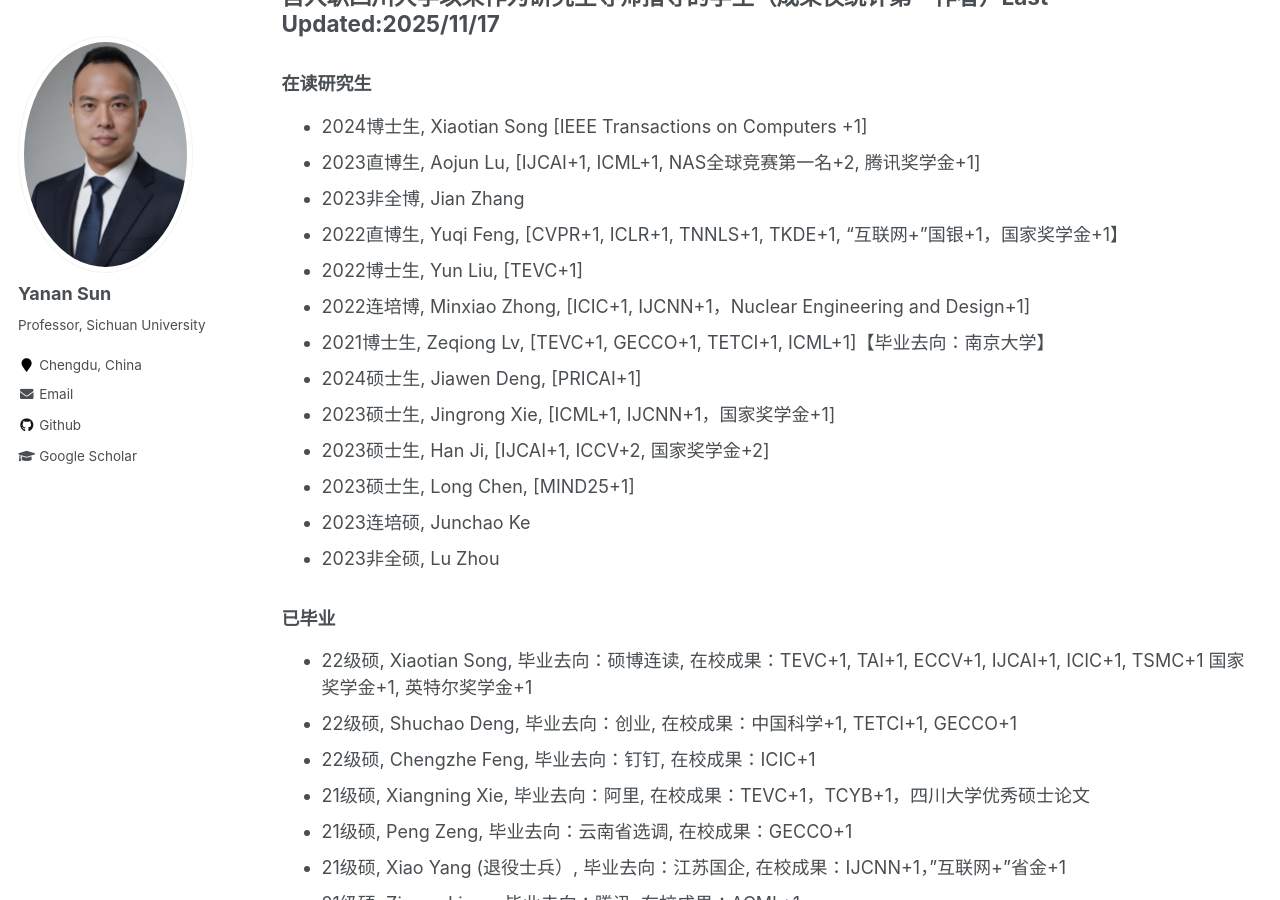
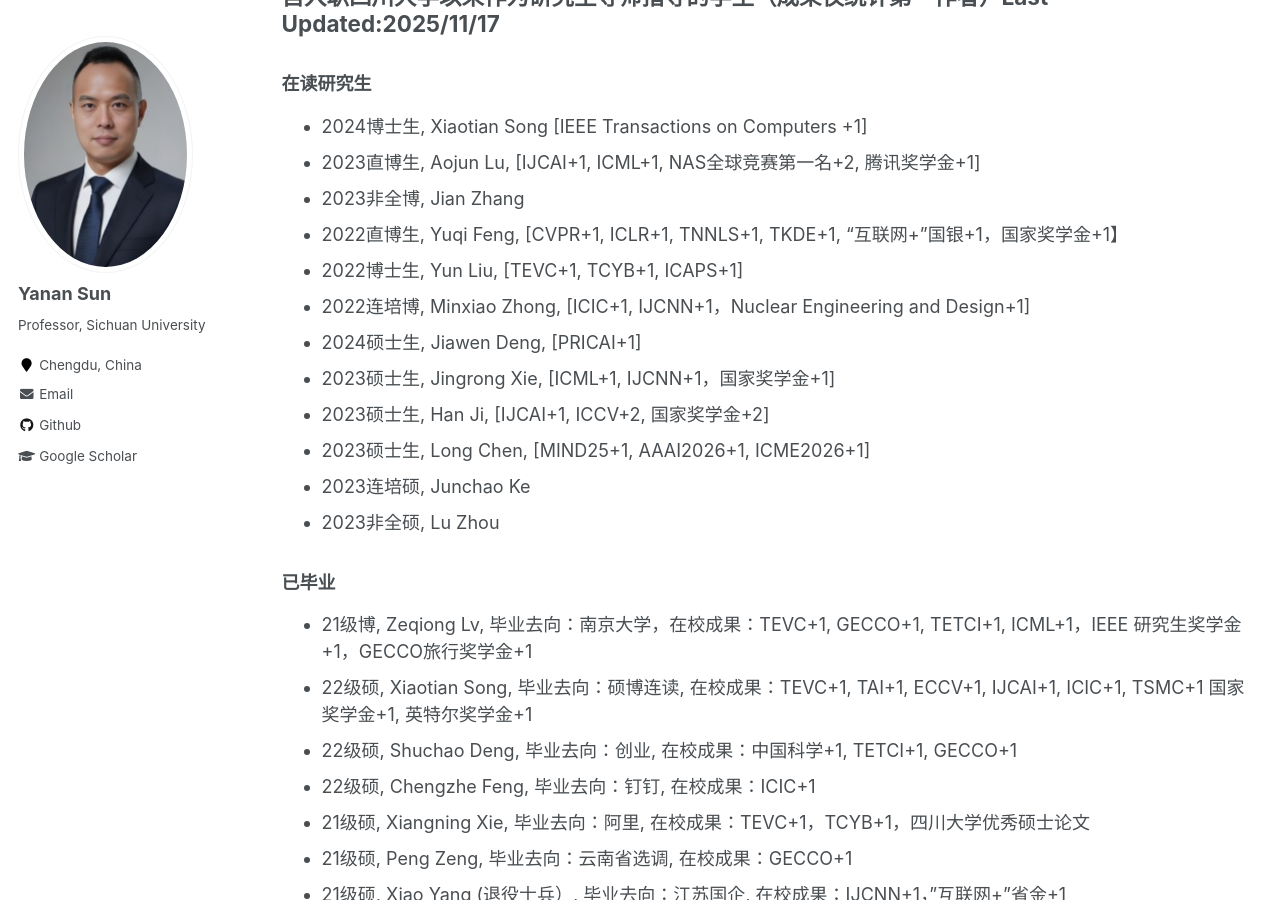
Before and after one commit to yn-sun/yn-sun.github.io, a Jekyll site: the page built from _pages/supervision.md, in a window 1280 px wide and 900 px high, scrolled down 208 px. Built offline with Jekyll 4.4.1, drawn with Linux system fonts in a browser that asks for light colours; comment, search, counter and statistics services are not loaded.

Commit message:
Update supervision.md

```diff
--- a/_pages/supervision.md
+++ b/_pages/supervision.md
@@ -12,17 +12,17 @@ author_profile: true
 * 2023直博生, Aojun Lu, [IJCAI+1, ICML+1, NAS全球竞赛第一名+2, 腾讯奖学金+1]
 * 2023非全博, Jian Zhang
 * 2022直博生, Yuqi Feng, [CVPR+1, ICLR+1, TNNLS+1, TKDE+1, "互联网+"国银+1，国家奖学金+1】
-* 2022博士生, Yun Liu, [TEVC+1]
+* 2022博士生, Yun Liu, [TEVC+1, TCYB+1, ICAPS+1]
 * 2022连培博, Minxiao Zhong, [ICIC+1, IJCNN+1，Nuclear Engineering and Design+1]
-* 2021博士生, Zeqiong Lv, [TEVC+1, GECCO+1, TETCI+1, ICML+1]【毕业去向：南京大学】
 * 2024硕士生, Jiawen Deng, [PRICAI+1]
 * 2023硕士生, Jingrong Xie, [ICML+1, IJCNN+1，国家奖学金+1]
 * 2023硕士生, Han Ji, [IJCAI+1, ICCV+2, 国家奖学金+2]
-* 2023硕士生, Long Chen, [MIND25+1]
+* 2023硕士生, Long Chen, [MIND25+1, AAAI2026+1, ICME2026+1]
 * 2023连培硕, Junchao Ke
 * 2023非全硕, Lu Zhou
 
 ### 已毕业
+* 21级博, <span style='width: 220px'> Zeqiong Lv</span>, 毕业去向：南京大学，在校成果：TEVC+1, GECCO+1, TETCI+1, ICML+1，IEEE 研究生奖学金+1，GECCO旅行奖学金+1
 * 22级硕, <span style='width: 220px'>Xiaotian Song</span>, 毕业去向：硕博连读, 在校成果：TEVC+1, TAI+1, ECCV+1, IJCAI+1, ICIC+1, TSMC+1 国家奖学金+1, 英特尔奖学金+1
 * 22级硕, <span style='width: 220px'>Shuchao Deng</span>, 毕业去向：创业,  在校成果：中国科学+1, TETCI+1, GECCO+1
 * 22级硕, <span style='width: 220px'>Chengzhe Feng</span>, 毕业去向：钉钉, 在校成果：ICIC+1
```
